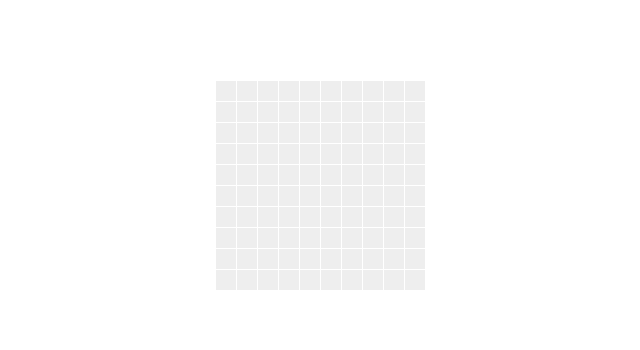
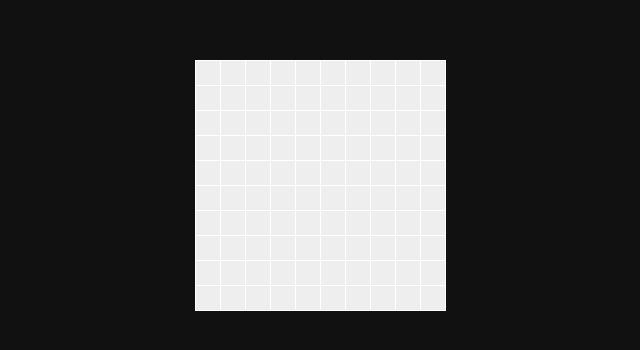
Before and after one commit to lihao9494/clearMines, a Vue app: page / in a window 1280 px wide. Shown: the part 214-564 px from the top of the page, without its empty margins (319-959 px from the left). Built offline with nearby package versions, Linux system fonts and the light colour scheme.

Commit message:
style change

```diff
--- a/src/App.vue
+++ b/src/App.vue
@@ -126,6 +126,7 @@
         // 左右键功能
         let mousedownStartTime:Date | null = null;
         let button:number | null = null;
+
         Gamebox.value?.addEventListener('mousedown', (e: MouseEvent) => {
             const element:HTMLElement  = e?.target as HTMLElement;
             const bottonP = e?.button;
@@ -139,11 +140,7 @@
                     if (diff < 1000) {
                         const label:string | null = element?.getAttribute('data-label');
                         const [ rowS, colS ] = label?.split(',') as string[];
-                        computedNine(Number(rowS), Number(colS), (iRow:number, iCol:number) => {
-                            const key = `${iRow},${iCol}`;
-                            // console.log('Gamebox-mouse-key', key, openGird);
-                            if (!openGird.has(key)) openGird.add(key);
-                        });
+                        openAmbient(rowS, colS);
                     }
                 }
             }
@@ -154,9 +151,19 @@
         });
     });
 
+    // 展开周围九格
+    function openAmbient (rowS: string | number, colS: string | number) {
+        computedNine(Number(rowS), Number(colS), (iRow:number, iCol:number) => {
+            const key = `${iRow},${iCol}`;
+            // console.log('Gamebox-mouse-key', key, openGird);
+            if (!openGird.has(key)) openGird.add(key);
+        });
+    }
+
     // 清 openGird
     function clearOpenGrid (iRow:number, iCol:number) {
         const key = `${iRow},${iCol}`;
+        // console.log('clearOpenGrid', key, openGird.has(key), openGird);
         if (openGird.has(key)) openGird.delete(key);
     }
 </script>
@@ -170,11 +177,11 @@
                     :msg="item"
                     :data-label="`${row - 1},${col}`"
                     :open="openGird.has(`${row - 1},${col}`)"
-                    @click.capture="firstClick ? initGame(row - 1, col) : '';"
-                    @click="isWin(row - 1, col);"
-                    @clearAmbinetGrid="clearAmbinetGrid(row - 1, col);"
+                    @click.capture="firstClick ? initGame(row - 1, col) : ''"
+                    @click="isWin(row - 1, col)"
+                    @clearAmbinetGrid="clearAmbinetGrid(row - 1, col)"
                     @boom="showAllMines"
-                    @noOpenFlag="clearOpenGrid(row - 1, col);"
+                    @noOpenFlag="clearOpenGrid(row - 1, col)"
                 />
             </template>
         </div>
@@ -194,4 +201,7 @@
     width: 100%;
     text-align: center;
 }
+body {
+    background-color: #111;
+}
 </style>
--- a/src/components/Grid.vue
+++ b/src/components/Grid.vue
@@ -30,7 +30,6 @@
 
     // 监听 open
     watch(() => props.open, (newOpen) => {
-        if (flag.value) return;
         if (!actived.value && newOpen) changeActived();
     });
 
@@ -39,6 +38,7 @@
     let mineClicked = ref(false);
     // 点击 grid 执行参数
     function changeActived() {
+        // 遇旗
         if (flag.value) {
             emit('noOpenFlag');
             return;
@@ -78,7 +78,7 @@
 </template>
 
 <style lang="less" scoped>
-@size: 1rem;
+@size: 1.2rem;
 .one-grid {
     min-width: 10px;
     min-height: 10px;
--- a/vite.config.ts
+++ b/vite.config.ts
@@ -10,5 +10,6 @@ export default defineConfig({
                 charset: false
             },
         }
-    }
+    },
+    base: './'
 })
```
Also changed, not shown: 5 other files (tests, documents, lock files or other folders).
